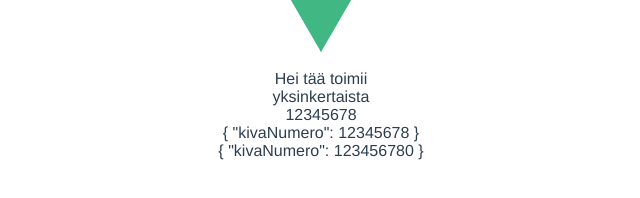
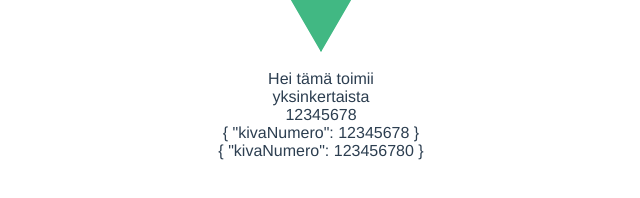
Before and after one commit to hannesla/ekavueNetlifointi, a Vue app: page / in a window 1280 px wide. Shown: the part 194-392 px from the top of the page, without its empty margins (319-959 px from the left). Built offline with nearby package versions, Linux system fonts and the light colour scheme.

Commit message:
meneekös

```diff
--- a/src/App.vue
+++ b/src/App.vue
@@ -1,7 +1,7 @@
 <template>
   <div id="app">
     <img alt="Vue logo" src="./assets/logo.png">
-    <HelloWorld msg="Hei tää toimii" yksinkertainen="yksinkertaista"/>
+    <HelloWorld msg="Hei tämä toimii" yksinkertainen="yksinkertaista"/>
   </div>
 </template>
 
```
